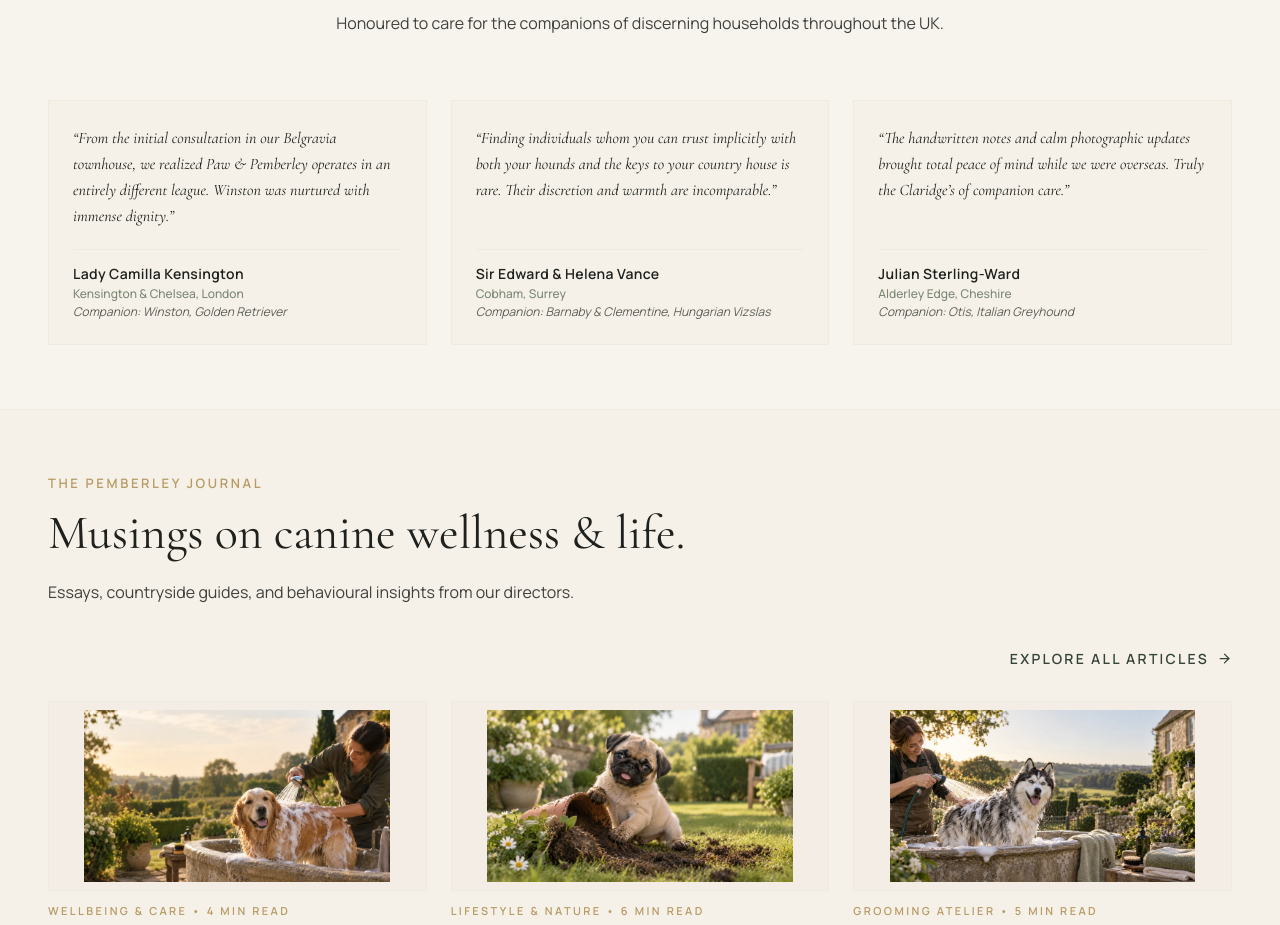
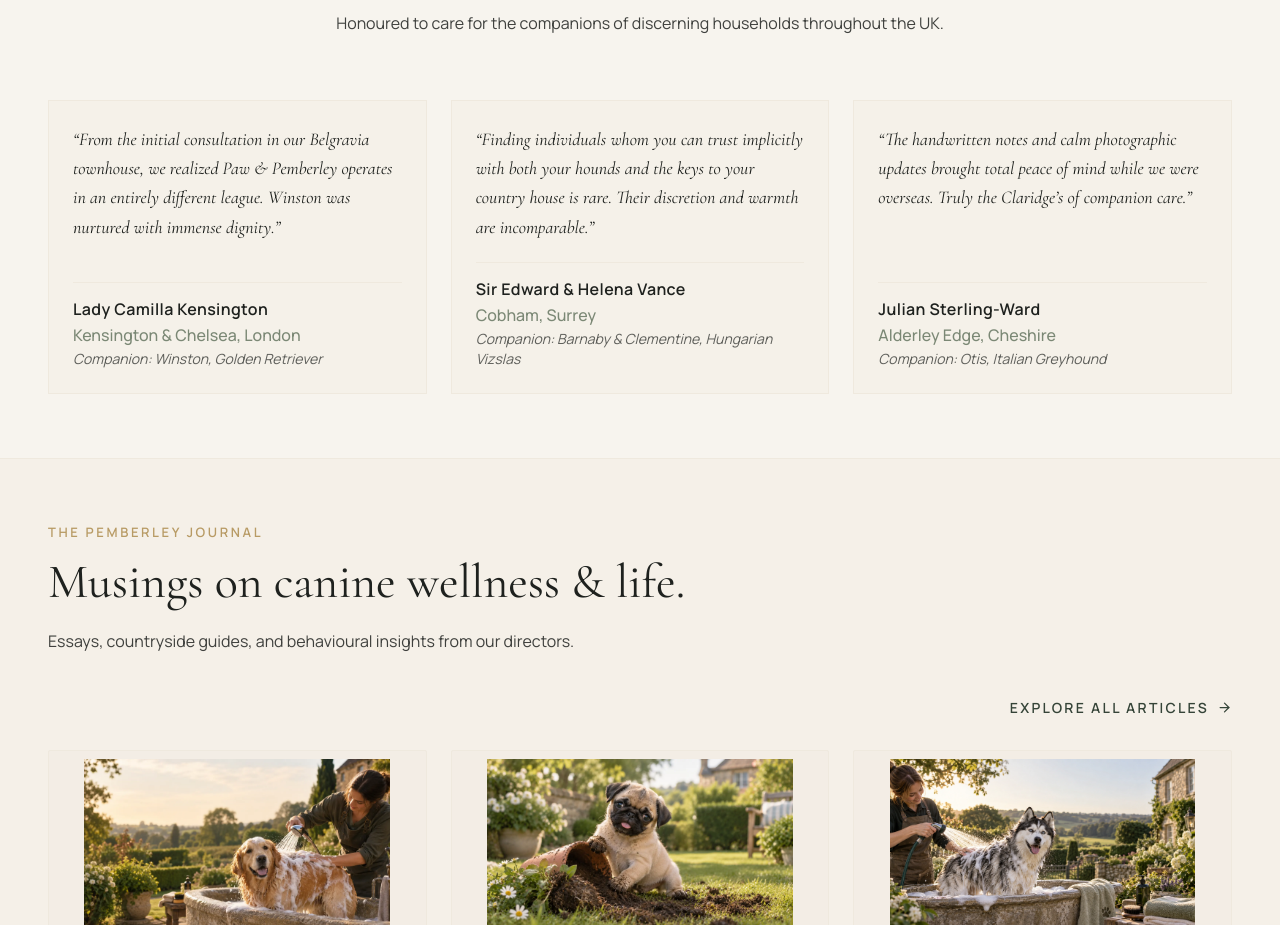
Before and after one commit to deepakeksewa-tech/dogpet, a React (Vite) app in the folder paw-and-pemberley/: page / in a window 1280 px wide. Shown: the part 4320-5245 px from the top of the page. Built offline with nearby package versions, Linux system fonts and the light colour scheme.

Commit message:
text chnge

```diff
--- a/paw-and-pemberley/src/pages/Home.jsx
+++ b/paw-and-pemberley/src/pages/Home.jsx
@@ -393,13 +393,13 @@ export default function Home() {
               key={idx}
               className="bg-cream/30 p-5 sm:p-6 border border-cream flex flex-col justify-between"
             >
-              <p className="font-serif text-sm sm:text-base text-charcoal italic leading-relaxed mb-5">
+              <p className="font-serif text-lg sm:text-lg text-charcoal italic leading-relaxed mb-5">
                 “{t.quote}”
               </p>
               <div className="border-t border-cream pt-3.5">
-                <p className="font-sans font-bold text-xs sm:text-sm text-charcoal tracking-wide">{t.client}</p>
-                <p className="font-sans text-xs text-sage font-medium mt-0.5">{t.location}</p>
-                <p className="font-sans text-[11px] sm:text-xs text-charcoal/70 italic mt-0.5">Companion: {t.pet}</p>
+                <p className="font-sans font-bold text-base sm:text-base text-charcoal tracking-wide">{t.client}</p>
+                <p className="font-sans text-base text-sage font-medium mt-0.5">{t.location}</p>
+                <p className="font-sans text-sm sm:text-sm text-charcoal/70 italic mt-0.5">Companion: {t.pet}</p>
               </div>
             </div>
           ))}
```
